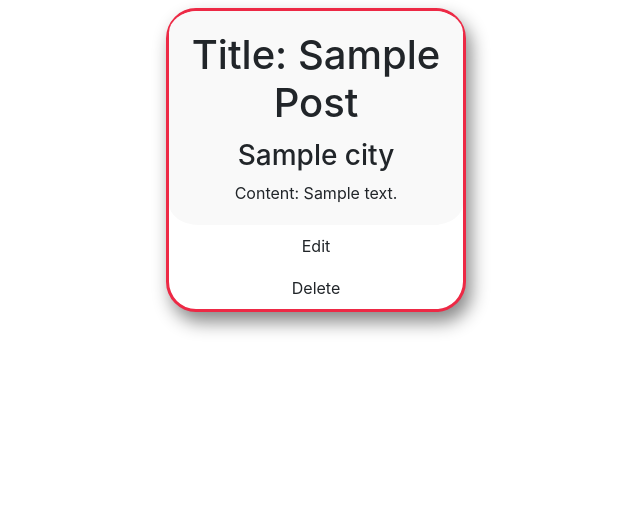
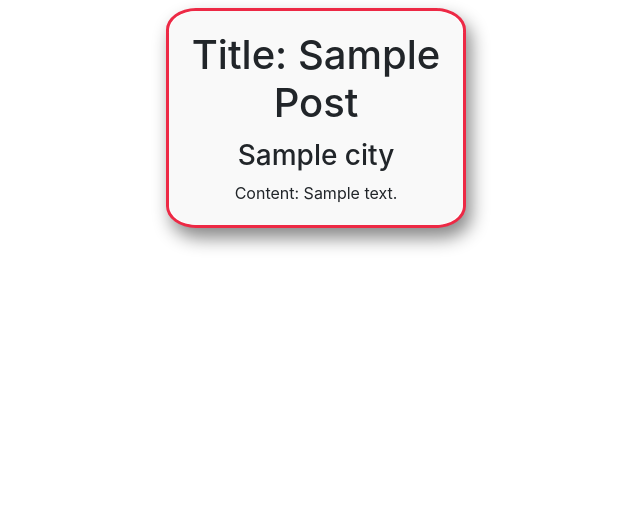
Before and after one commit to lordparvis/wayfarer-project, a Django app: template main_app/templates/posts/detail.html in a window 1280 px wide. Shown: the part 82-614 px from the top of the page, without its empty margins (324-964 px from the left). Run offline with Django 3.2, Linux system fonts and the light colour scheme; the template is opened without the code that fills it: values that come from a table or form of the project are taken from there, others are empty; tables that the repository leaves empty hold one stand-in row (values such as "Sample post"); some libraries are stand-ins or nearby versions.

Commit message:
user only able to edit their own posts on post show page

```diff
--- a/main_app/templates/posts/detail.html
+++ b/main_app/templates/posts/detail.html
@@ -34,8 +34,10 @@
                 Content: {{post.content}}
             </div>
         </div>
-        <a href="{%url 'post_edit' post.id%}" class="nav-link btn btn-default btn-rounded" margin='0'> Edit</a>
-        <a href="" class=" nav-link btn btn-default btn-rounded" data-toggle="modal" data-target="#deleteModal">Delete</a>
+        {%if post.user == request.user%}
+            <a href="{%url 'post_edit' post.id%}" class="nav-link btn btn-default btn-rounded" margin='0'> Edit</a>
+            <a href="" class=" nav-link btn btn-default btn-rounded" data-toggle="modal" data-target="#deleteModal">Delete</a>
+        {% endif %}
     </div>
 </div>
 
```
